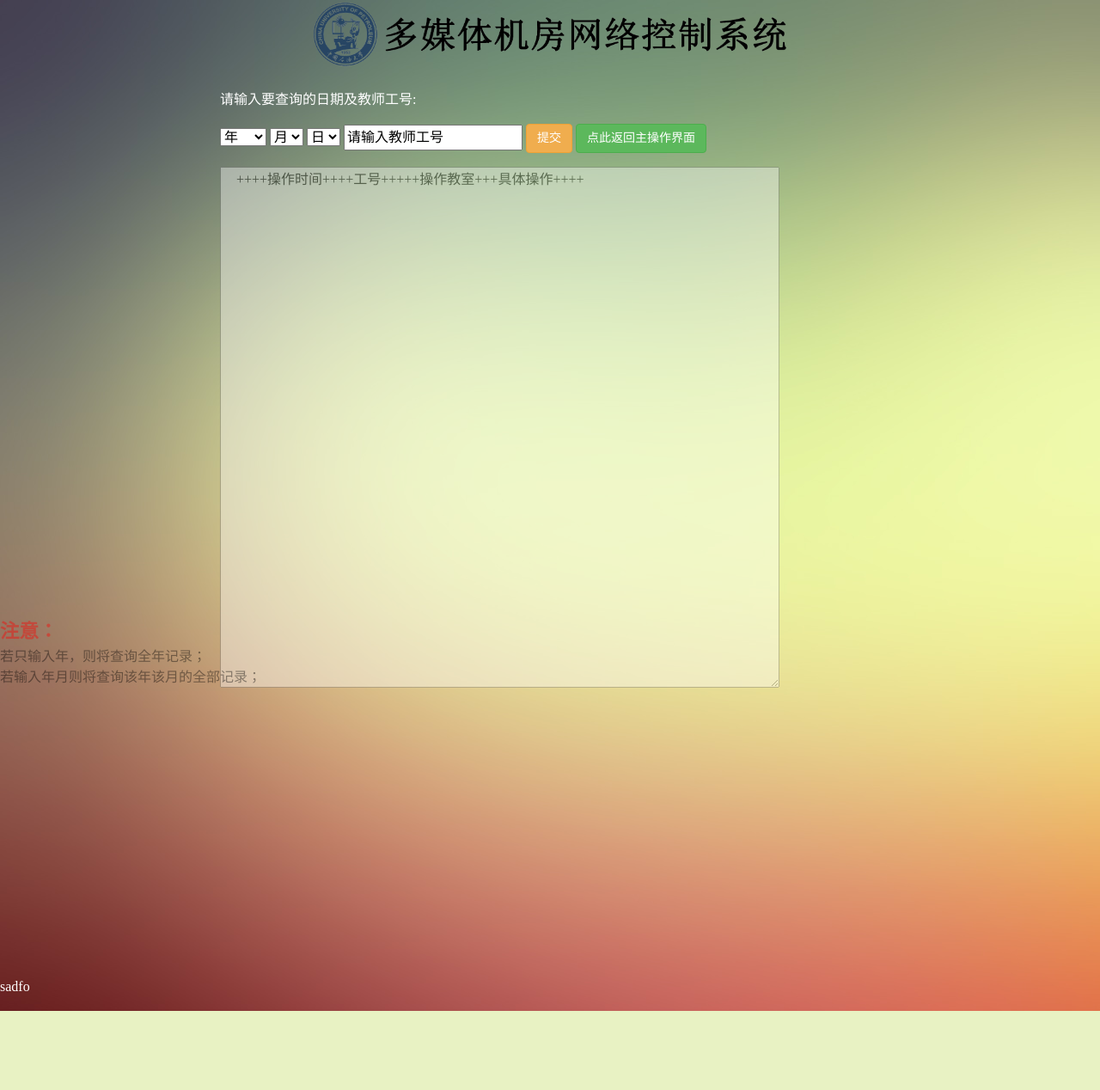
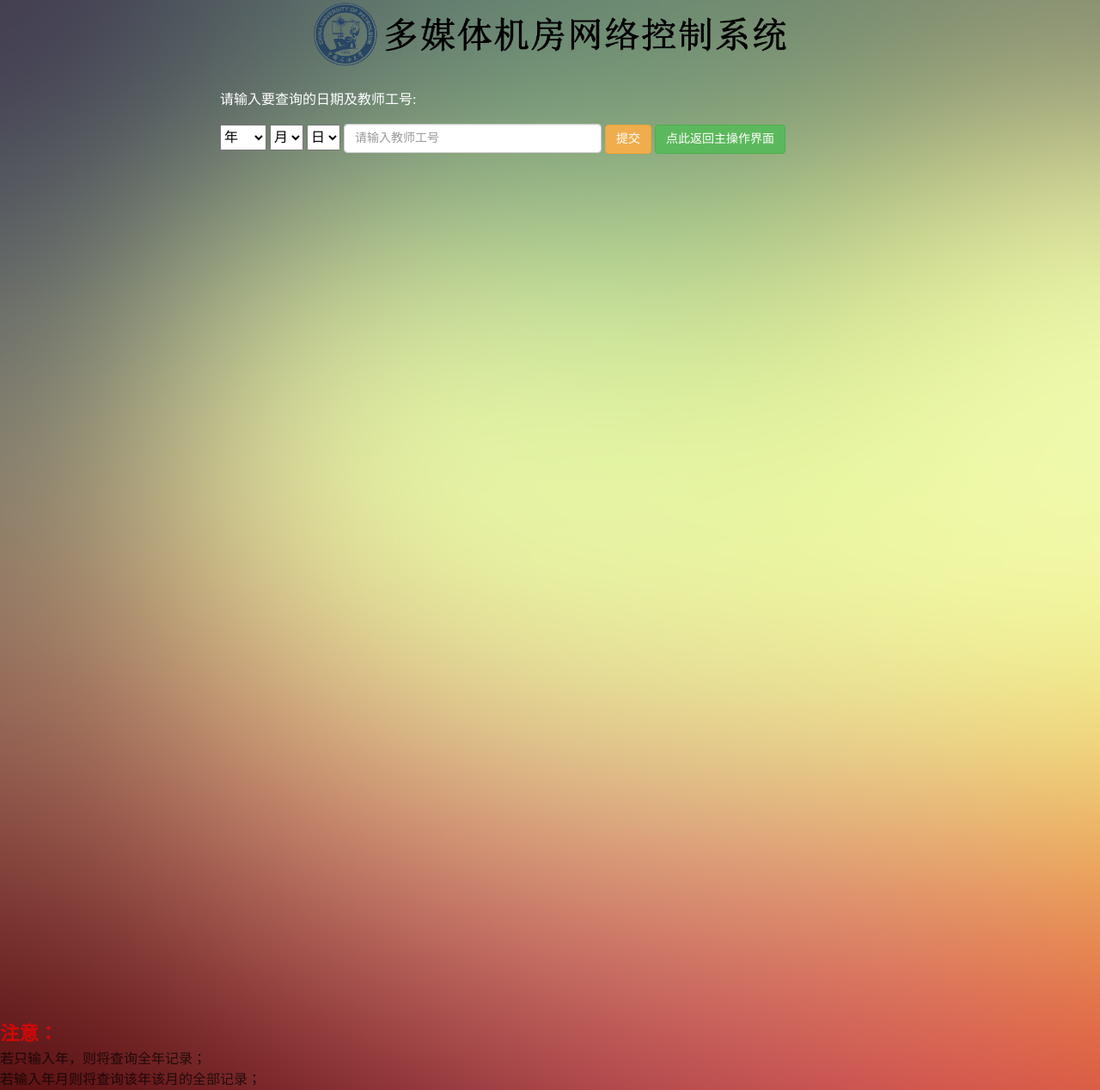
Before and after one commit to DoVanJay/Innovation, a PHP site: page /admin/admin-query.php in a window 1280 px wide. Shown: the whole page at 86% size. Before the commit the page ends 1176 px from the top, so only its background shows below. Run offline with PHP 8.4, Linux system fonts and the light colour scheme; data that the repository does not hold is empty; some libraries are stand-ins or nearby versions.

Commit message:
新增登录过滤空用户名和空密码；进一步修改前端

```diff
--- a/admin/admin-query.php
+++ b/admin/admin-query.php
@@ -23,7 +23,7 @@
         <select name="day" id="day">
             <option value="">日</option>
         </select>
-        <input type="text" value="请输入教师工号" onfocus="javascript:if(this.value=='请输入教师工号')this.value='';" name="tchID">
+        <input style="width: 300px;display: inline;" class="form-control" placeholder="请输入教师工号" name="tchID">
         <button type="submit" class="btn btn-warning">提交</button>
         <button type="button" class="btn btn-success" onclick="window.location.href='admin.php'">点此返回主操作界面</button>
     </form>
@@ -37,6 +37,7 @@
             }
             document.selectDate.year.outerHTML = strY + "</select>";
         }
+
         function YYMM() {
             var strM = '<select name="month" onchange="MMDD(this.value)"><option value="">月</option>';
             for (var i = 1; i < 10; i++) {
@@ -47,6 +48,7 @@
             }
             document.selectDate.month.outerHTML = strM + "</select>";
         }
+
         function MMDD(strM) {
             var strD = '<select name="day"><option value="">日</option>';
             var yearValue = document.selectDate.year.options[document.selectDate.year.selectedIndex].value;
@@ -96,6 +98,7 @@
             }
             document.selectDate.day.outerHTML = strD + "</select>";
         }
+
         function isLeapYear(year)//判断是否闰平年
         {
             return (0 == year % 4 && (year % 100 != 0 || year % 400 == 0))
@@ -134,15 +137,14 @@
     $sql = "select * from operating_log where tchID='$tchID' and time LIKE '%$time%'";
     $result = mysqli_query($con, $sql);
     ?>
-    <textarea rows="25" cols="70" readonly="readonly" style="opacity: 0.4;color: black">
     <?php
-    echo "++++操作时间++++工号+++++操作教室+++具体操作++++\n";
     if ($time) {
-        echo "结果如下:\n";
+        echo '<textarea rows="26" cols="70" readonly="readonly" style="opacity: 0.4;color: black;font-size: 120%">结果如下:';
         if ($tchID != null && $tchID != '请输入教师工号') {
             if (mysqli_num_rows($result) < 1) {
                 echo "\n当前日期无操作记录";
             } else {
+                echo "\n           操作时间 ++++++ 工号 ++++++ 操作教室 ++++++ 具体操作\n\n";
                 while ($row = mysqli_fetch_array($result)) {
                     echo $row[0] . "&nbsp;&nbsp;&nbsp;" . $row[1] . "&nbsp;&nbsp;&nbsp;" . $row[2] . "&nbsp;&nbsp;&nbsp;" . $row[3] . "\n";
                 }
@@ -155,7 +157,6 @@
     </textarea>
 </div>
 <br><br><br>
-<p>sadfo</p>
 <div class="bottom-remind">
 <pre>
 <span>注意：</span>
--- a/css/style.css
+++ b/css/style.css
@@ -3,6 +3,8 @@ body {
     font-size: medium;
     color: white;
     background: #F6F6F6 url(/imgs/bg.jpg);
+    height: 100%;
+    position: relative;
 
     /*背景图片高斯模糊*/
     /*-moz-background-size: 100% 100%; !*  Firefox 3.6 *!*/
@@ -18,47 +20,71 @@ pre {
     word-wrap: break-word;
 }
 
+/*半透明特效*/
 .translucence {
-    /*半透明特效*/
     background-color: rgba(255, 255, 255, 0.4);
 }
 
+/*现在可以控制的教室*/
 .classroom-now-control {
-    /*现在可以控制的教室*/
+    margin-top: 20px;
     background-color: rgba(255, 255, 255, 0.4);
     color: grey;
     width: 35%;
     padding: 5px;
+    margin-left: 20%;
 }
 
+/* "您当前时间段没有可操作的教室"效果*/
+.no-classroom-to-control {
+    font-size: 120%;
+    color: orange;
+    font-weight: bold;
+    margin-left: 20%;
+}
+
+/* “今天是第_周 周_”提醒栏的效果*/
 .todayIs {
     color: white;
     text-decoration-line: underline;
     background-color: grey;
 }
 
+/*底部“注意”的效果*/
 .bottom-remind {
+    margin-top: 50px;
     width: 100%;
     text-align: left;
 }
 
 .bottom-remind pre {
-    position: fixed;
-    margin: 0 auto;
-    bottom: 0px;
     width: 100%;
     font-family: 幼圆, serif;
     color: black;
     font-size: medium;
-    opacity: 0.4;
+    opacity: 0.7;
 }
 
 .bottom-remind span {
+    margin: 0px;
+    padding: 0px;
+    bottom: 0px;
+    width: 100%;
     color: red;
     font-weight: bold;
     font-size: 140%;
 }
 
+select {
+    height: 30px;
+}
+
+input {
+    height: 30px;
+}
+
+/*复制自bootstrap*/
+/*关键词：btn/btn-group/form-control/table */
 .btn {
     display: inline-block;
     padding: 6px 12px;
```
Also changed, not shown: other parts of css/style.css (+31 -0 lines), index.php (+21 -4 lines), tch/query.php (+10 -17 lines), tch/teacher.php (+9 -13 lines). Lines whose indentation alone changed are shown as unchanged.
